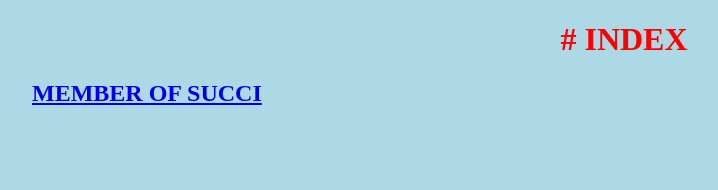
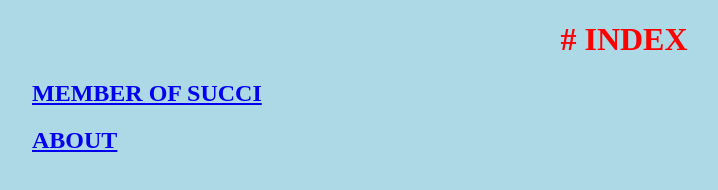
Before and after one commit to danny9996/Lab3-HTML-Coding, a plain HTML site: page Index.html in a window 1280 px wide. Shown: the whole page, without its empty margins (16-734 px from the left). Drawn offline with Linux system fonts and the light colour scheme.

Commit message:
Changes in index page
links added for details and table page.

```diff
--- a/Index Page.html
+++ b/Index.html
@@ -13,6 +13,7 @@
 		<h1 style="text-align:center";># INDEX</h1>
 		<ul style="list-style-type:none"; text-align:"center";>
 		   <li><h2><a href="file:///C:/Users/Lenovo/Documents/GitHub/Lab3-HTML-Coding/home.html">MEMBER OF SUCCI</a></h2></li>
+		   <li><h2><a href="file:///C:/Users/Lenovo/Documents/GitHub/Lab3-HTML-Coding/Details.html">ABOUT</a></h2>
 		</ul>
 	</body>
 
```
